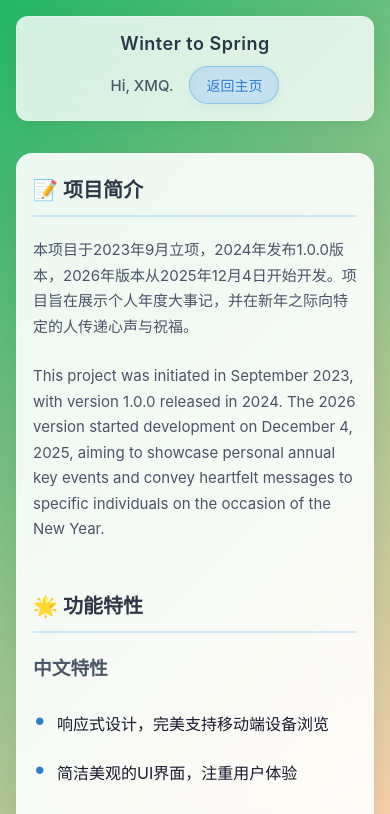
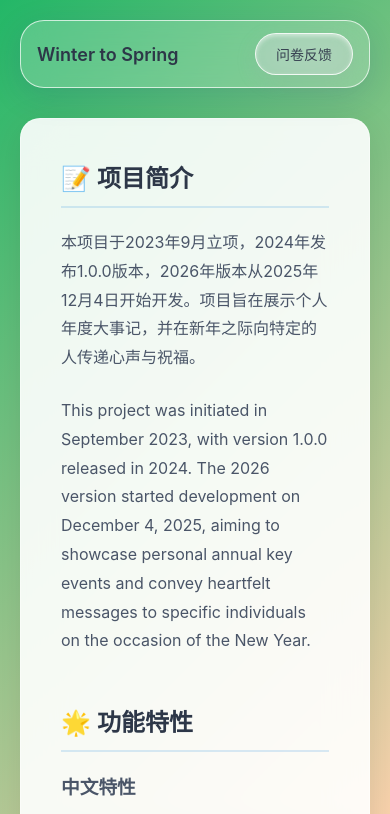
Before and after one commit to bingdewndewn/WinterToSpring2026, a plain HTML site: page intro.html in a window 390 px wide. Shown: the top 814 px of the page. Drawn offline with Linux system fonts and the light colour scheme.

Commit message:
button recover

```diff
--- a/intro.html
+++ b/intro.html
@@ -3,7 +3,8 @@
 <head>
     <meta charset="UTF-8">
     <meta name="viewport" content="width=device-width, initial-scale=1.0">
-    <title>Winter to Spring - 项目介绍</title>
+    <title>Winter to Spring-项目简介</title>
+    <link rel="icon" href="./favicon.ico" type="image/x-icon">
     <style>
         /* 全局样式重置与基础设置 */
         * {
@@ -24,73 +25,99 @@
             color: #1a1a2e;
         }
 
-        /* 导航栏样式 - 增强玻璃质感 */
+        /* 导航栏样式 - 强化玻璃质感+确保宽度撑满 */
 .navbar {
-            width: 100%;
-            max-width: 1200px;
+    width: 100%; /* 关键：撑满父容器宽度 */
+    max-width: 1200px; /* 限制最大宽度，避免过宽 */
+    margin: 0 auto 40px; /* 居中显示，底部留白 */
     padding: 16px 24px;
-            margin-bottom: 32px;
     display: flex;
-            justify-content: space-between;
+    justify-content: space-between; /* 左右元素分散对齐 */
     align-items: center;
-            background: rgba(255, 255, 255, 0.8);
+    background-color: rgba(255, 255, 255, 0.2);
     backdrop-filter: blur(16px);
     -webkit-backdrop-filter: blur(16px);
-            border-radius: 16px;
-            box-shadow: 0 4px 24px rgba(0, 0, 0, 0.08);
-            border: 1px solid rgba(255, 255, 255, 0.3);
-            opacity: 0;
-            transform: translateY(-20px);
-            animation: fadeInUp 0.8s ease forwards;
-            animation-delay: 0.2s;
+    box-shadow: 0 8px 32px rgba(31, 38, 135, 0.15);
+    border: 1px solid rgba(255, 255, 255, 0.7);
+    border-radius: 24px;
+    position: relative;
+    z-index: 100;
 }
 
+/* 左侧标题样式（保持原有） */
 .navbar-left {
-            font-size: 20px;
+    font-size: 22px;
     font-weight: 600;
     color: #2d3748;
-            letter-spacing: 0.5px;
 }
 
+/* 右侧容器（确保内容右对齐且不挤压） */
 .navbar-right {
     display: flex;
     align-items: center;
-            gap: 20px;
+    gap: 20px; /* 元素间距，避免拥挤 */
 }
 
-        .greeting {
-            font-size: 18px;
+/* 问候语样式 */
+.navbar-greeting {
+    font-size: 20px;
+    font-weight: 500;
     color: #4a5568;
-            font-weight: 500;
+    white-space: nowrap; /* 避免文字换行导致布局错乱 */
 }
 
-        /* 返回主页按钮 - 嵌入导航栏，增强玻璃质感 */
-        .back-button {
-            padding: 10px 22px;
-            background: rgba(66, 153, 225, 0.25);
-            backdrop-filter: blur(12px);
-            -webkit-backdrop-filter: blur(12px);
-            border: 1px solid rgba(66, 153, 225, 0.4);
-            border-radius: 50px;
-            color: #2d7dd2;
-            font-size: 15px;
+/* 问卷按钮样式（保持原有交互） */
+.feedback-btn {
+    padding: 12px 24px;
+    border-radius: 30px;
+    background-color: rgba(209, 213, 219, 0.35);
+    backdrop-filter: blur(18px);
+    -webkit-backdrop-filter: blur(18px);
+    border: 1px solid rgba(255, 255, 255, 0.85);
+    color: #374151;
     font-weight: 500;
     cursor: pointer;
-            transition: all 0.3s ease;
-            text-decoration: none;
-            box-shadow: 0 2px 8px rgba(66, 153, 225, 0.1);
+    transition: all 0.3s cubic-bezier(0.4, 0, 0.2, 1);
+    box-shadow: 0 6px 20px rgba(156, 163, 175, 0.2),
+                inset 0 2px 4px rgba(255, 255, 255, 0.5);
+    font-size: 16px;
+    position: relative;
+    overflow: hidden;
 }
 
-        .back-button:hover {
-            background: rgba(66, 153, 225, 0.35);
-            transform: translateY(-2px);
-            box-shadow: 0 4px 12px rgba(66, 153, 225, 0.2);
-            border-color: rgba(66, 153, 225, 0.5);
+/* 按钮动画（保持原有） */
+.feedback-btn::before {
+    content: '';
+    position: absolute;
+    top: -50%;
+    left: -50%;
+    width: 200%;
+    height: 200%;
+    background: linear-gradient(
+        to bottom right,
+        rgba(255, 255, 255, 0.3) 0%,
+        rgba(255, 255, 255, 0) 100%
+    );
+    transform: rotate(30deg);
+    animation: glassShine 3s infinite linear;
 }
 
-        .back-button:active {
-            transform: translateY(0);
-            box-shadow: 0 2px 6px rgba(66, 153, 225, 0.15);
+@keyframes glassShine {
+    0% { transform: rotate(30deg) translateX(-100%); }
+    100% { transform: rotate(30deg) translateX(100%); }
+}
+
+.feedback-btn:hover {
+    background-color: rgba(209, 213, 219, 0.45);
+    transform: translateY(-3px);
+    box-shadow: 0 8px 24px rgba(156, 163, 175, 0.25),
+                inset 0 2px 6px rgba(255, 255, 255, 0.6);
+}
+
+.feedback-btn:active {
+    transform: translateY(-1px);
+    box-shadow: 0 4px 16px rgba(156, 163, 175, 0.2),
+                inset 0 1px 3px rgba(255, 255, 255, 0.5);
 }
 
         /* 主体内容区 - 增强玻璃质感 */
@@ -198,72 +225,35 @@
             }
         }
 
-        /* 移动端适配优化 */
+        /* 平板及以下设备适配 */
 @media (max-width: 768px) {
     .navbar {
-                padding: 12px 16px;
-                border-radius: 12px;
+        width: 100%; /* 强制撑满屏幕宽度 */
+        padding: 14px 18px;
+        margin-bottom: 30px;
     }
 
-            .navbar-left {
-                font-size: 18px;
-            }
+    .navbar-left { font-size: 18px; }
+    .navbar-greeting { font-size: 15px; }
 
-            .greeting {
-                font-size: 15px;
-            }
-
-            .back-button {
-                padding: 8px 16px;
+    .feedback-btn {
+        padding: 10px 20px;
         font-size: 14px;
-            }
-
-            .content-container {
-                padding: 24px;
-                border-radius: 16px;
-            }
-
-            .section-title {
-                font-size: 20px;
-            }
-
-            .section-content {
-                font-size: 15px;
-                line-height: 1.7;
-            }
-
-            .features-list li {
-                padding-left: 24px;
-            }
-
-            .changelog {
-                padding-left: 16px;
     }
 }
 
+/* 手机设备适配 */
 @media (max-width: 480px) {
-            body {
-                padding: 16px;
-            }
-
     .navbar {
-                flex-direction: column;
-                gap: 12px;
-                padding: 16px;
+        padding: 12px 16px;
     }
 
     .navbar-right {
-                width: 100%;
-                justify-content: center;
-                gap: 16px;
+        gap: 12px; /* 缩小间距，避免换行 */
     }
 
-            .content-container {
-                padding: 20px 16px;
-            }
-
-            .changelog {
-                padding-left: 12px;
+    .navbar-greeting {
+        display: none; /* 小屏幕隐藏问候语，避免挤压按钮 */
     }
 }
     </style>
@@ -271,10 +261,14 @@
 <body>
     <!-- 导航栏 - 包含返回按钮 -->
     <nav class="navbar">
+    <!-- 左侧标题 -->
     <div class="navbar-left">Winter to Spring</div>
+    <!-- 右侧内容区（使用flex布局自动填充剩余空间） -->
     <div class="navbar-right">
-            <div class="greeting">Hi, XMQ.</div>
-            <a href="WintertoSpring2026.html" class="back-button" onclick="event.preventDefault()">返回主页</a>
+        <div class="navbar-greeting">Hi,XMQ.</div>
+        <button class="feedback-btn" onclick="window.open('https://v.wjx.cn/vm/h4wd2xR.aspx# ','_blank')">
+            问卷反馈
+        </button>
     </div>
 </nav>
 
@@ -329,7 +323,7 @@
                 如有任何问题、建议或技术支持需求，请通过以下方式联系我们：
             </div>
             <div class="section-content" style="font-weight: 500; color: #2d7dd2;">
-                邮箱：1699313603@qq.com
+                邮箱：1600313803@qq.com
             </div>
         </div>
 
```
Also changed, not shown: WinterNotes.html (+74 -43 lines), 1 other file. Lines whose indentation alone changed are shown as unchanged.
